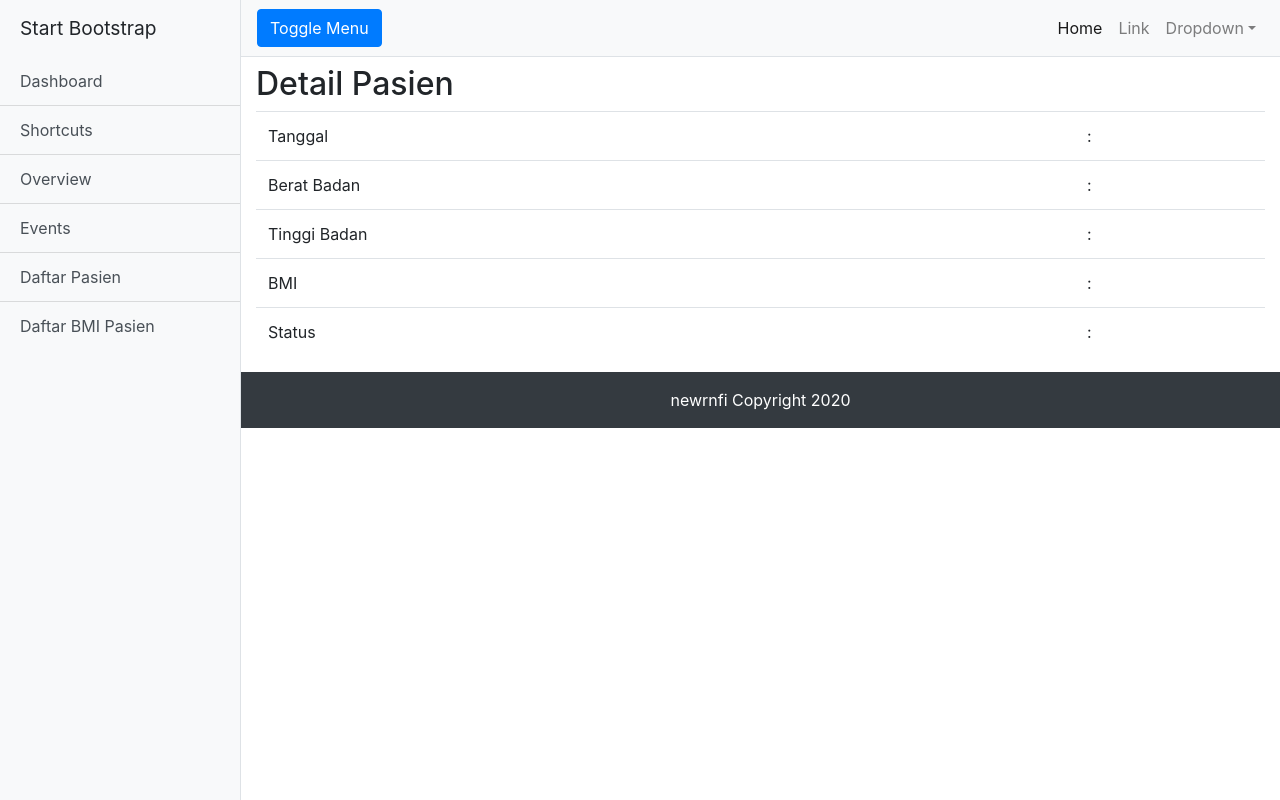
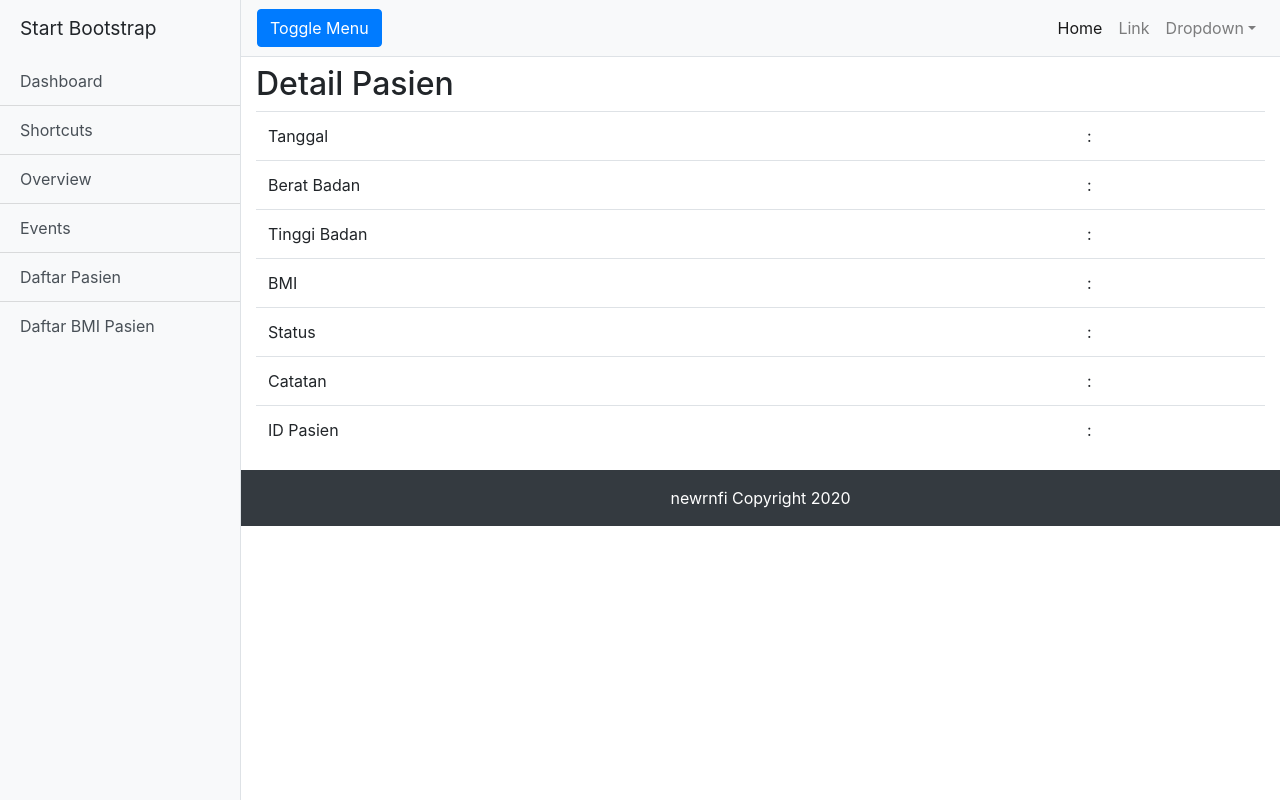
Before and after one commit to newrnfi/praktikum-ci-database, a CodeIgniter app: page /blog/index.php/bmi_pasien/detail/1 in a window 1280 px wide. Run offline with CodeIgniter, Linux system fonts and the light colour scheme; tables that the repository leaves empty or names only in its code hold one stand-in row (values such as "Sample post"); data that the repository does not hold is empty; some libraries are stand-ins or nearby versions.

Commit message:
Tugas Praktikum 9

```diff
--- a/application/views/bmipasien/detail.php
+++ b/application/views/bmipasien/detail.php
@@ -17,6 +17,12 @@
 			<tr>
 				<td>Status</td><td>: <?php echo $bmipatien->status_bmi ?></td>
 			</tr>
+			<tr>
+				<td>Catatan</td><td>: <?php echo $bmipatien->catatan ?></td>
+			</tr>
+			<tr>
+				<td>ID Pasien</td><td>: <?php echo $bmipatien->pasien_id ?></td>
+			</tr>
 		</table>
 	</div>
 </div>
```
